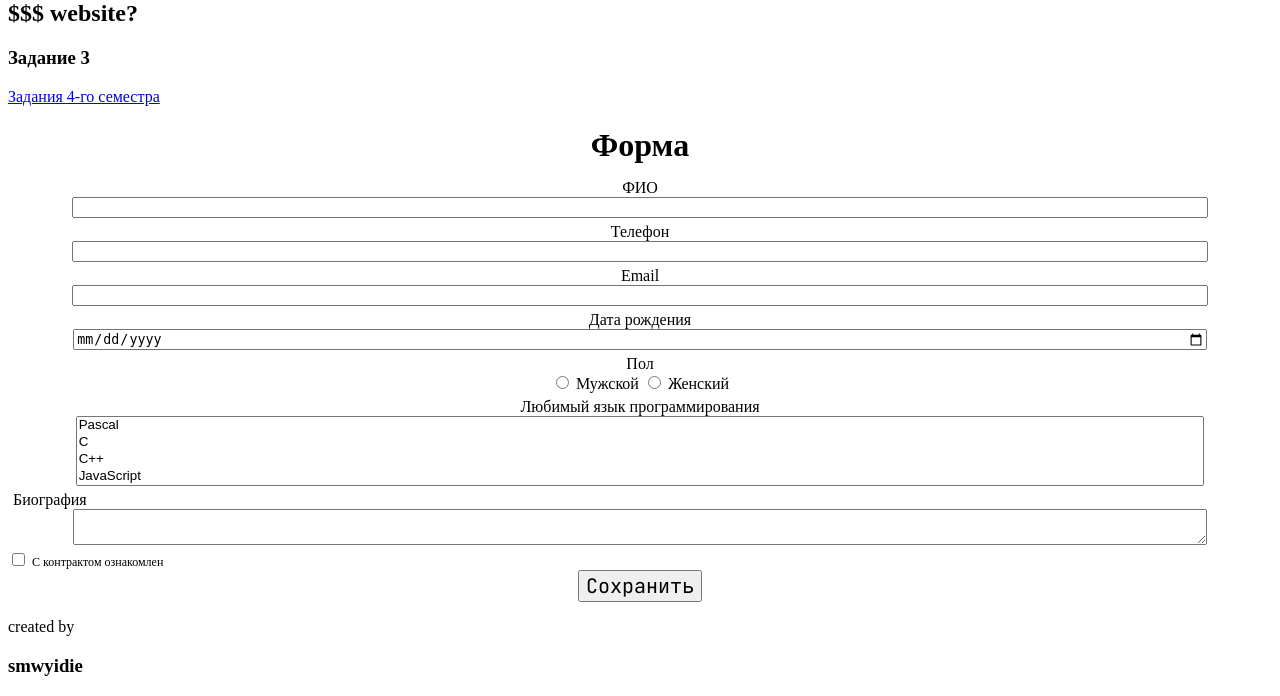
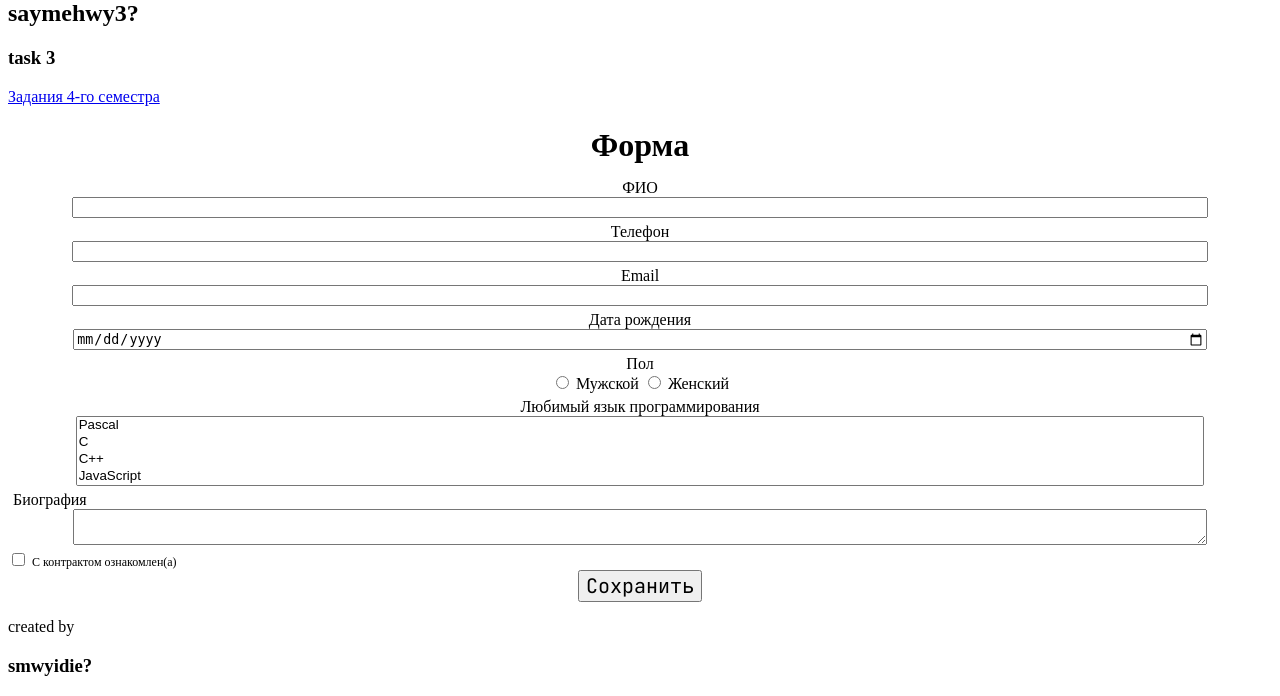
Before and after one commit to smwyidie/smwyidie.github.io, a PHP site: page /body.php in a window 1280 px wide. Shown: the part 332-1028 px from the top of the page. Run offline with PHP 8.4, Linux system fonts and the light colour scheme.

Commit message:
Update body.php

```diff
--- a/be/task3/body.php
+++ b/be/task3/body.php
@@ -18,8 +18,8 @@
         <img class="header-logo" src="../../logo.png" alt="Logo">
     </nav>
     <nav class="header-info">
-        <h2 class="header-title">$$$ website?</h2>
-        <h3 class="header-task">Задание 3</h3>
+        <h2 class="header-title">saymehwy3?</h2>
+        <h3 class="header-task">task 3</h3>
     </nav>
 
 </header>
@@ -91,7 +91,7 @@
 
             <div class="label-center">
                 <input id="contract" type="checkbox" name="contract" value="1">
-                <label id="for-contract" class="black" for="contract">С контрактом ознакомлен</label>
+                <label id="for-contract" class="black" for="contract">С контрактом ознакомлен(a)</label>
             </div>
 
             <div id="div-with-submit">
@@ -107,7 +107,7 @@
 
 <footer>
     <p class=" text_in_footer">created by</p>
-    <h3 class=" text_in_footer">smwyidie</h3>
+    <h3 class=" text_in_footer">smwyidie?</h3>
 </footer>
 </body>
 
```
